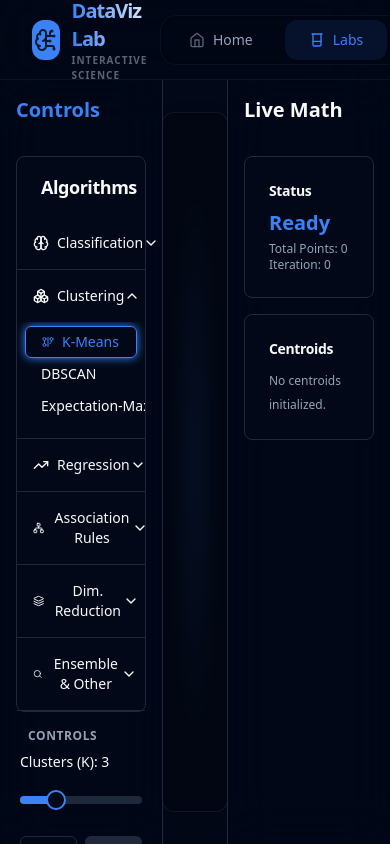
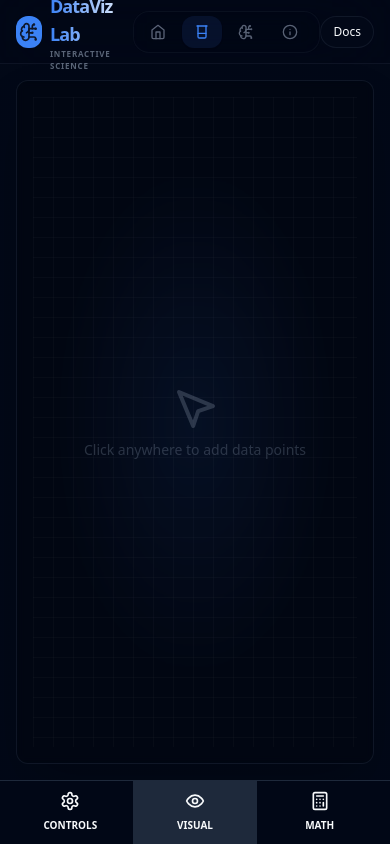
Before and after one commit to Ansari-MdAabid/datavizlab, a React (Vite) app in the folder EXTRA/: page / in a window 390 px wide. Both pictures are taken after a click on the button "Enter the Labs". Built offline with nearby package versions, Linux system fonts and the light colour scheme.

Commit message:
feat: implement mobile responsive layout and navigation

```diff
--- a/EXTRA/src/components/layout/MainLayout.jsx
+++ b/EXTRA/src/components/layout/MainLayout.jsx
@@ -1,34 +1,77 @@
-import React from 'react';
+import React, { useState } from 'react';
 import { cn } from '@/lib/utils';
+import { Settings, Eye, Calculator } from 'lucide-react';
+import { Button } from '@/components/ui/button';
 
 const MainLayout = ({ leftPanel, rightPanel, children, showSidebars = true, noPadding = false }) => {
+    const [mobileTab, setMobileTab] = useState('visual'); // 'controls', 'visual', 'math'
+
     return (
-        <div className="flex h-screen w-full overflow-hidden bg-background pt-20">
-            {/* Left Sidebar */}
+        <div className="flex flex-col md:flex-row h-screen w-full overflow-hidden bg-background pt-16 md:pt-20 pb-16 md:pb-0">
+            {/* Left Sidebar (Controls) */}
             {showSidebars && (
-                <aside className="w-80 border-r border-border bg-card/30 backdrop-blur-xl p-4 flex flex-col gap-4 overflow-y-auto z-10">
+                <aside className={cn(
+                    "w-full md:w-80 border-b md:border-b-0 md:border-r border-border bg-card/30 backdrop-blur-xl p-4 flex-col gap-4 overflow-y-auto z-10",
+                    mobileTab === 'controls' ? "flex flex-1" : "hidden md:flex"
+                )}>
                     <h2 className="text-xl font-bold text-primary mb-4">Controls</h2>
                     {leftPanel}
                 </aside>
             )}
 
-            {/* Main Content */}
-            <main className="flex-1 relative flex items-center justify-center p-8 overflow-hidden">
+            {/* Main Content (Visual) */}
+            <main className={cn(
+                "flex-1 relative flex items-center justify-center p-4 md:p-8 overflow-hidden",
+                mobileTab === 'visual' ? "flex" : "hidden md:flex"
+            )}>
                 <div className="absolute inset-0 bg-[radial-gradient(ellipse_at_center,_var(--tw-gradient-stops))] from-primary/10 via-background to-background pointer-events-none" />
                 <div className={cn(
                     "z-0 w-full h-full flex flex-col items-center justify-start border border-border/50 rounded-xl bg-black/20 backdrop-blur-sm shadow-2xl relative overflow-y-auto custom-scrollbar",
-                    !noPadding && "p-8 md:p-12"
+                    !noPadding && "p-4 md:p-12"
                 )}>
                     {children}
                 </div>
             </main>
 
-            {/* Right Sidebar */}
+            {/* Right Sidebar (Math/Info) */}
             {showSidebars && (
-                <aside className="w-80 border-l border-border bg-card/30 backdrop-blur-xl p-4 flex flex-col gap-4 overflow-y-auto z-10">
+                <aside className={cn(
+                    "w-full md:w-80 border-t md:border-t-0 md:border-l border-border bg-card/30 backdrop-blur-xl p-4 flex-col gap-4 overflow-y-auto z-10",
+                    mobileTab === 'math' ? "flex flex-1" : "hidden md:flex"
+                )}>
                     <h2 className="text-xl font-bold text-accent-foreground mb-4">Live Math</h2>
                     {rightPanel}
                 </aside>
+            )}
+
+            {/* Mobile Tab Bar */}
+            {showSidebars && (
+                <div className="md:hidden fixed bottom-0 left-0 right-0 h-16 bg-background/80 backdrop-blur-lg border-t border-border flex items-center justify-around z-50 px-2">
+                    <Button
+                        variant={mobileTab === 'controls' ? 'secondary' : 'ghost'}
+                        className="flex-1 flex flex-col gap-1 h-full rounded-none"
+                        onClick={() => setMobileTab('controls')}
+                    >
+                        <Settings className="w-5 h-5" />
+                        <span className="text-[10px] uppercase font-bold">Controls</span>
+                    </Button>
+                    <Button
+                        variant={mobileTab === 'visual' ? 'secondary' : 'ghost'}
+                        className="flex-1 flex flex-col gap-1 h-full rounded-none"
+                        onClick={() => setMobileTab('visual')}
+                    >
+                        <Eye className="w-5 h-5" />
+                        <span className="text-[10px] uppercase font-bold">Visual</span>
+                    </Button>
+                    <Button
+                        variant={mobileTab === 'math' ? 'secondary' : 'ghost'}
+                        className="flex-1 flex flex-col gap-1 h-full rounded-none"
+                        onClick={() => setMobileTab('math')}
+                    >
+                        <Calculator className="w-5 h-5" />
+                        <span className="text-[10px] uppercase font-bold">Math</span>
+                    </Button>
+                </div>
             )}
         </div>
     );
--- a/EXTRA/src/components/layout/Navbar.jsx
+++ b/EXTRA/src/components/layout/Navbar.jsx
@@ -13,49 +13,49 @@ const Navbar = ({ activeView, setActiveView }) => {
     ];
 
     return (
-        <nav className="fixed top-0 left-0 right-0 z-50 h-20 border-b border-border/40 bg-background/60 backdrop-blur-2xl px-8 flex items-center justify-between">
+        <nav className="fixed top-0 left-0 right-0 z-50 h-16 md:h-20 border-b border-border/40 bg-background/60 backdrop-blur-2xl px-4 md:px-8 flex items-center justify-between">
             <div
-                className="flex items-center gap-3 cursor-pointer group"
+                className="flex items-center gap-2 md:gap-3 cursor-pointer group"
                 onClick={() => setActiveView('home')}
             >
-                <div className="h-10 w-10 rounded-xl bg-primary flex items-center justify-center shadow-[0_0_20px_rgba(var(--primary-rgb),0.3)] group-hover:scale-110 transition-transform">
-                    <BrainCircuit className="text-primary-foreground h-6 w-6" />
+                <div className="h-8 w-8 md:h-10 md:w-10 rounded-xl bg-primary flex items-center justify-center shadow-[0_0_20px_rgba(var(--primary-rgb),0.3)] group-hover:scale-110 transition-transform">
+                    <BrainCircuit className="text-primary-foreground h-5 w-5 md:h-6 md:w-6" />
                 </div>
                 <div>
-                    <h1 className="text-xl font-black tracking-tighter bg-clip-text text-transparent bg-gradient-to-r from-primary to-accent-foreground">
+                    <h1 className="text-lg md:text-xl font-black tracking-tighter bg-clip-text text-transparent bg-gradient-to-r from-primary to-accent-foreground">
                         DataViz Lab
                     </h1>
-                    <p className="text-[10px] uppercase tracking-widest text-muted-foreground font-bold opacity-60">
+                    <p className="text-[8px] md:text-[10px] uppercase tracking-widest text-muted-foreground font-bold opacity-60">
                         Interactive Science
                     </p>
                 </div>
             </div>
 
-            <div className="flex items-center gap-2 p-1 bg-card/20 border border-border/30 rounded-2xl backdrop-blur-md">
+            <div className="flex items-center gap-1 md:gap-2 p-1 bg-card/20 border border-border/30 rounded-2xl backdrop-blur-md overflow-x-auto max-w-[50vw] md:max-w-none scrollbar-hide">
                 {navItems.map((item) => (
                     <Button
                         key={item.id}
                         variant={activeView === item.id ? 'secondary' : 'ghost'}
                         size="sm"
                         className={cn(
-                            "h-10 px-6 rounded-xl transition-all",
+                            "h-8 md:h-10 px-3 md:px-6 rounded-xl transition-all",
                             activeView === item.id
                                 ? "bg-primary/10 text-primary shadow-sm"
                                 : "text-muted-foreground hover:text-primary hover:bg-primary/5"
                         )}
                         onClick={() => setActiveView(item.id)}
                     >
-                        <item.icon className={cn("mr-2 h-4 w-4", activeView === item.id ? "text-primary" : "opacity-60")} />
-                        {item.label}
+                        <item.icon className={cn("md:mr-2 h-4 w-4", activeView === item.id ? "text-primary" : "opacity-60")} />
+                        <span className="hidden md:inline">{item.label}</span>
                     </Button>
                 ))}
             </div>
 
-            <div className="flex items-center gap-4">
-                <Button variant="outline" className="rounded-full px-6 border-border/50 hover:bg-card">
+            <div className="flex items-center gap-2 md:gap-4">
+                <Button variant="outline" className="rounded-full px-3 md:px-6 border-border/50 hover:bg-card h-8 md:h-10 text-xs md:text-sm">
                     Docs
                 </Button>
-                <Button className="rounded-full px-6 bg-primary hover:bg-primary/90 text-primary-foreground shadow-lg shadow-primary/20">
+                <Button className="hidden md:flex rounded-full px-6 bg-primary hover:bg-primary/90 text-primary-foreground shadow-lg shadow-primary/20">
                     Sign In
                 </Button>
             </div>
```
